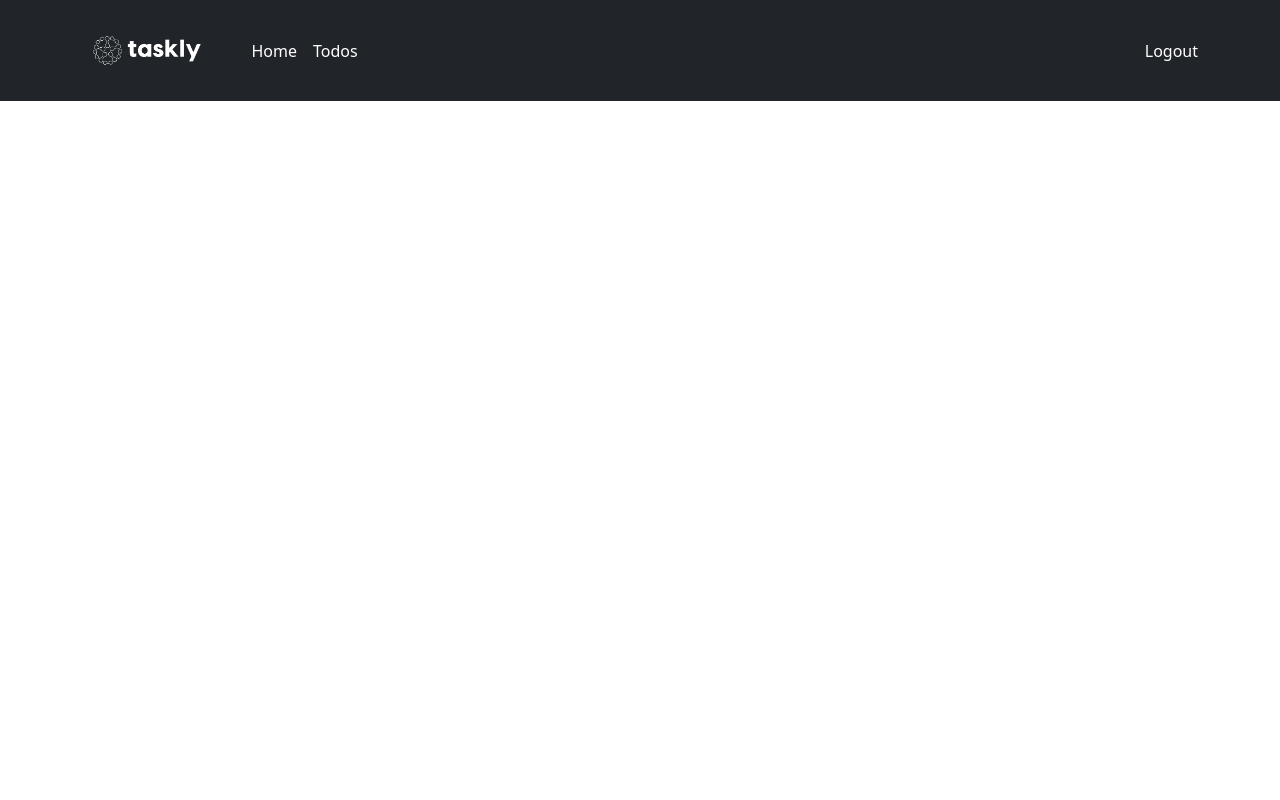
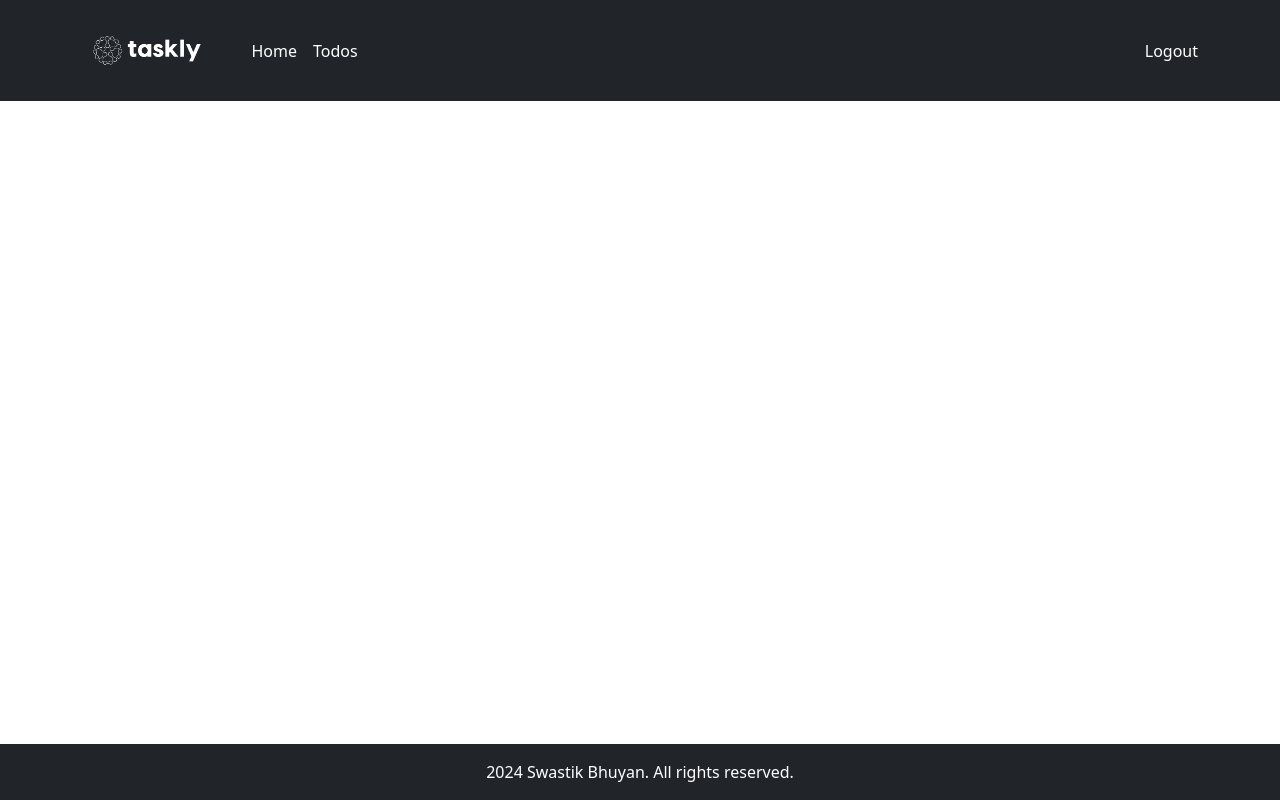
Before and after one commit to SwastikBhuyan/todoList, a React (Create React App) app in the folder todo-list-frontend/: page / in a window 1280 px wide. Built offline with nearby package versions, Linux system fonts and the light colour scheme.

Commit message:
Added footer component

```diff
--- a/todo-list-frontend/src/App.css
+++ b/todo-list-frontend/src/App.css
@@ -10,6 +10,9 @@
     width: 50px;
 }
 
-/* .container {
-    width: 90%;
-} */
+.footer {
+    position: fixed;
+    bottom: 0;
+    width: 100%;
+    text-align: center;
+}
--- a/todo-list-frontend/src/App.js
+++ b/todo-list-frontend/src/App.js
@@ -1,10 +1,12 @@
 import "./App.css";
 import HeaderComponent from "./components/HeaderComponent";
+import FooterComponent from "./components/FooterComponent";
 
 function App() {
     return (
         <div className="App">
             <HeaderComponent />
+            <FooterComponent />
         </div>
     );
 }
--- a/todo-list-frontend/src/components/FooterComponent.jsx
+++ b/todo-list-frontend/src/components/FooterComponent.jsx
@@ -0,0 +1,9 @@
+export default function FooterComponent() {
+    return (
+        <footer className="footer bg-dark text-white text-center py-3">
+            <div className="container">
+                <span>2024 Swastik Bhuyan. All rights reserved.</span>
+            </div>
+        </footer>
+    );
+}
```
